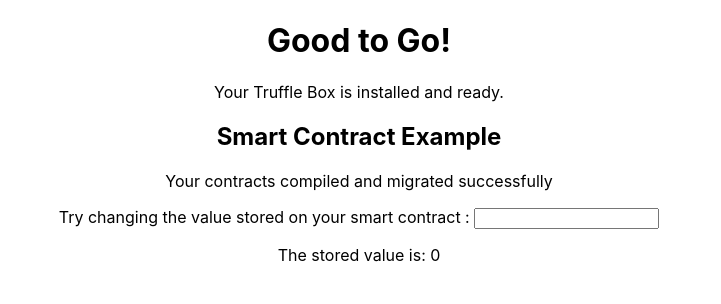
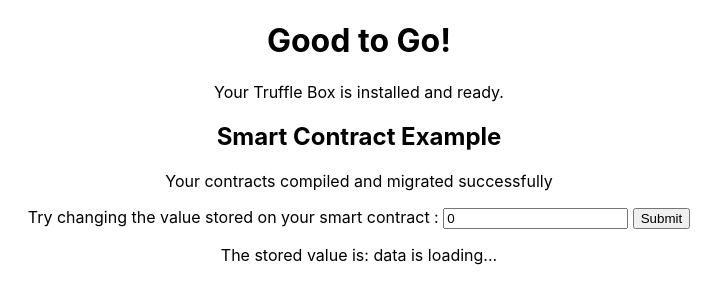
Before and after one commit to Makariudo/TruffleBox_CRA_Redux, a React (Create React App) app: page / in a window 1280 px wide. Shown: the top 304 px of the page, without its empty margins (281-1002 px from the left). Built offline with nearby package versions, Linux system fonts and the light colour scheme.

Commit message:
V1 ON, get and set value ok, cleanUp to come...

```diff
--- a/src/actions/contract.js
+++ b/src/actions/contract.js
@@ -1,4 +1,4 @@
-import { NEW_INSTANCE, SEED_INSTANCE } from "./types";
+import { NEW_INSTANCE, SEED_INSTANCE, CHANGE_FIELD, SUBMIT_VALUE, SEED_VALUE_RECEIPT } from "./types";
 
 export const newInstance = () => ({
   type : NEW_INSTANCE
@@ -11,3 +11,17 @@
   instance,
   storageValue,
 })
+
+export const changeField = (value, field) => ({
+  type: CHANGE_FIELD,
+  payload: { [field]: value },
+});
+
+export const submitValue = () => ({
+  type: SUBMIT_VALUE
+});
+
+export const seedValueReceipt = (value) => ({
+  type: SEED_VALUE_RECEIPT,
+  payload: value
+})
--- a/src/actions/types.js
+++ b/src/actions/types.js
@@ -1,3 +1,6 @@
-// types auth
+//types contract
 export const NEW_INSTANCE = 'NEW_INSTANCE';
 export const SEED_INSTANCE = 'SEED_INSTANCE';
+export const CHANGE_FIELD = "CHANGE_FIELD";
+export const SUBMIT_VALUE = "SUBMIT_VALUE";
+export const SEED_VALUE_RECEIPT = "SEED_VALUE_RECEIPT";
--- a/src/components/App.js
+++ b/src/components/App.js
@@ -2,7 +2,7 @@
 
 import "./App.css";
 
-const App = ({web3, accounts, contract, storageValue, isLoading, newInstance}) => {
+const App = ({web3, accounts, contract, storageValue, isLoading, newInstance, inputValue, changeField, submitValue}) => {
 
   useEffect(() => {
     console.log('New Instance...');
@@ -10,6 +10,9 @@
       newInstance();
     }
 }, [])
+
+const handleChange = event => changeField(event.target.value, event.target.name);
+const handleSubmit = event => submitValue();
 
     return (
       <div className="App">
@@ -20,9 +23,9 @@
           Your contracts compiled and migrated successfully
         </p>
         <p>
-          Try changing the value stored on your smart contract : <input type="number"></input>
+          Try changing the value stored on your smart contract : <input type="number" name="inputValue" value={inputValue} onChange={handleChange}></input> <button type="button" onClick={handleSubmit} >Submit</button>
         </p>
-        <div>The stored value is: {storageValue}</div>
+        <div>The stored value is: {isLoading ? "data is loading..." : storageValue}</div>
       </div>
     );
   }
--- a/src/containers/App.js
+++ b/src/containers/App.js
@@ -1,17 +1,18 @@
 import { connect } from 'react-redux';
 
 import App from '../components/App';
-import {newInstance} from '../actions/contract';
+import {newInstance, changeField, submitValue} from '../actions/contract';
 
 
 const mapStateToProps = (store) => {
-const  {web3, accounts, contract, storageValue, isLoading} = store.contract
+const  {web3, accounts, contract, storageValue, isLoading, inputValue} = store.contract
    return ({
     web3,
     accounts,
     contract,
     storageValue,
     isLoading,
+    inputValue,
   })
 }
 
@@ -19,8 +20,12 @@
   newInstance: () => {
     dispatch(newInstance());
   },
-
-
+  changeField: (value, field) => {
+    dispatch(changeField(value,field));
+  },
+  submitValue: () => {
+    dispatch(submitValue());
+  }
 })
 
 // appel a connect et export
--- a/src/index.js
+++ b/src/index.js
@@ -1,6 +1,6 @@
 import React from 'react';
 import {render} from 'react-dom';
-import { BrowserRouter, HashRouter } from 'react-router-dom';
+import { BrowserRouter } from 'react-router-dom';
 import { Provider } from 'react-redux';
 import './index.css';
 
--- a/src/middlewares/web3.js
+++ b/src/middlewares/web3.js
@@ -1,13 +1,14 @@
-import { NEW_INSTANCE } from '../actions/types';
-import { seedInstance } from '../actions/contract';
+import { NEW_INSTANCE, SUBMIT_VALUE } from '../actions/types';
+import { seedInstance, seedValueReceipt } from '../actions/contract';
 import getWeb3 from "../utils/getWeb3";
 import SimpleStorageContract from "../contracts/SimpleStorage.json";
 
 const web3 = ({getState, dispatch}) => (next) => async (action) => {
+  const result = next(action);
   const store = getState();
-  const result = next(action);
 
   switch (action.type) {
+     /* CREATE NEW INSTANCE*/
     case NEW_INSTANCE :
     try { // Get network provider and web3 instance.
       const web3 = await getWeb3();
@@ -41,7 +42,28 @@
       );
       console.error(error);
     }
-  break;
+    break;
+
+  /* SUBMIT NEW VALUE*/
+  case SUBMIT_VALUE :
+      try {
+        const {contract, inputValue, accounts} = store.contract;
+        console.log("passe par submit value", inputValue);
+        console.log('instance:', contract);
+        const res = await contract.methods.set(inputValue).send({from: accounts[0]});
+        if(res.status){
+          dispatch(seedValueReceipt(inputValue));
+        }
+      } catch (error){
+        // Catch any errors for any of the above operations.
+        alert(
+          `Failed to load web3, accounts, or contract. Check console for details.`,
+        );
+        console.error(error);
+      }
+    break;
+  default:
+    return result;
   }
   return result;
   };
--- a/src/reducers/contract.js
+++ b/src/reducers/contract.js
@@ -1,11 +1,13 @@
-import { NEW_INSTANCE, SEED_INSTANCE } from '../actions/types';
+import { NEW_INSTANCE, SEED_INSTANCE, CHANGE_FIELD, SUBMIT_VALUE, SEED_VALUE_RECEIPT } from '../actions/types';
 
 export const initialState = {
   web3: null,
   accounts: null,
   contract: null,
   storageValue: 0,
-  isLoading: false
+  inputValue: 0,
+  isLoading: false,
+
 };
 
 // reducer qui va gérer les recettes
@@ -24,8 +26,24 @@
         accounts: action.accounts,
         contract: action.instance,
         storageValue: action.storageValue,
+        inputValue: action.storageValue,
       };
-
+    case CHANGE_FIELD:
+      return {
+        ...oldState,
+        ...action.payload,
+      };
+    case SUBMIT_VALUE:
+      return {
+        ...oldState,
+        isLoading: true,
+      };
+    case SEED_VALUE_RECEIPT:
+      return {
+        ...oldState,
+        isLoading: false,
+        storageValue: action.payload,
+      };
     default:
       return { ...oldState };
   }
```
